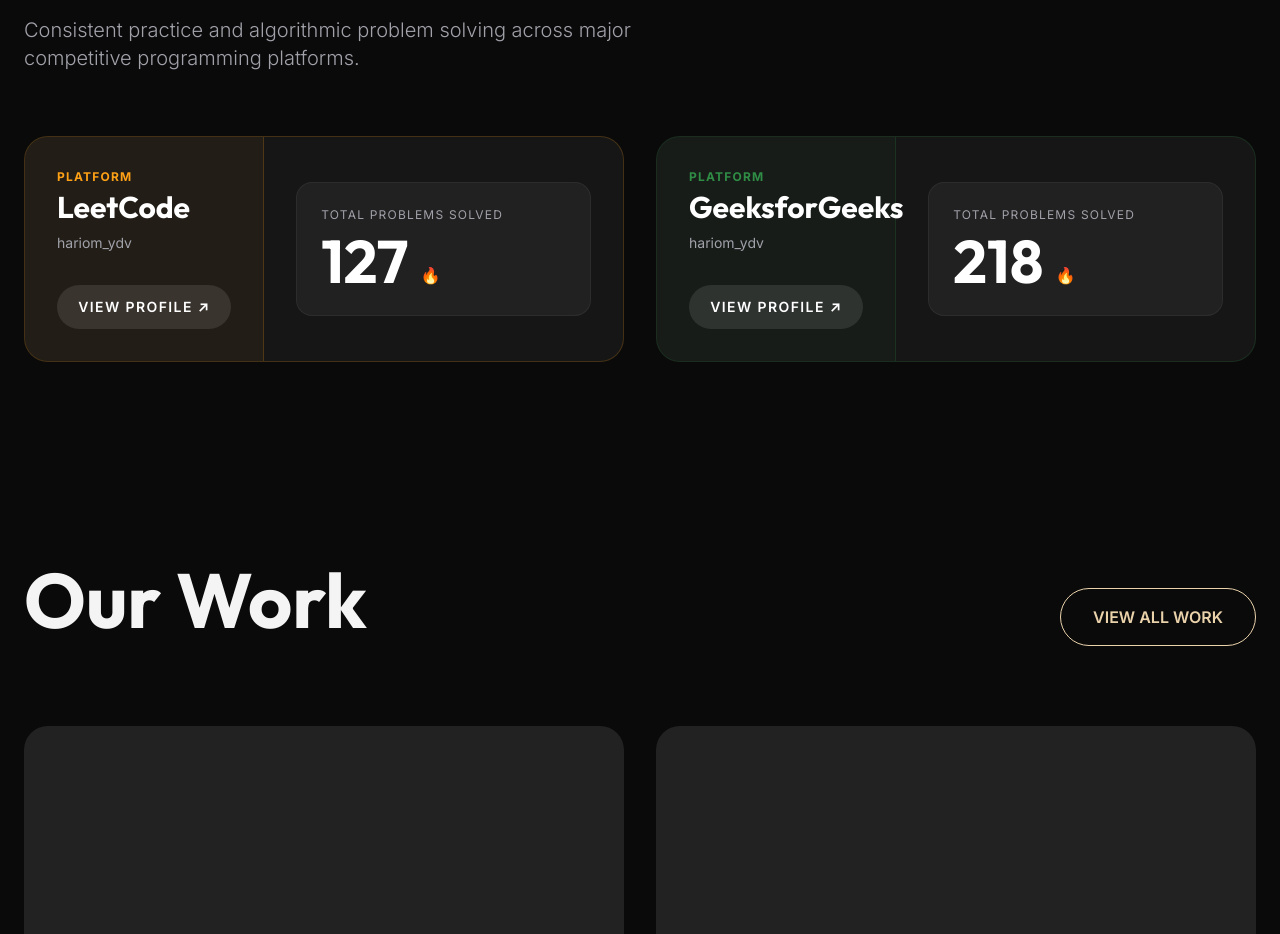
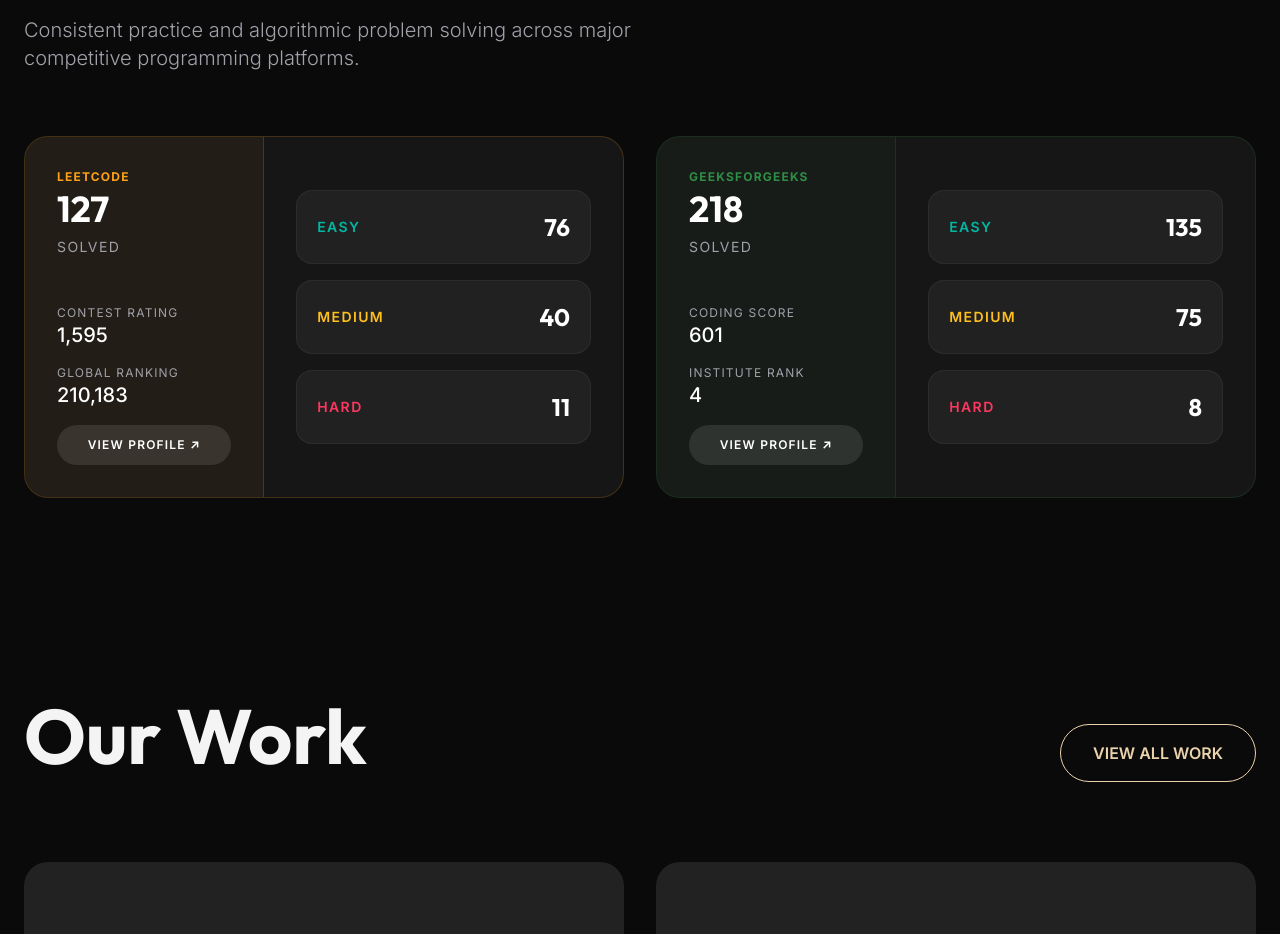
Before and after one commit to Hariom1729/portfolio, a Next.js app: page / in a window 1280 px wide. Shown: the part 1700-2634 px from the top of the page. Built offline with nearby package versions, Linux system fonts and the light colour scheme.

Commit message:
feat: Add detailed problem breakdown and coding ratings to stats section

```diff
--- a/sections/coding-stats.tsx
+++ b/sections/coding-stats.tsx
@@ -6,6 +6,14 @@
     platform: "LeetCode",
     username: "hariom_ydv",
     solved: "127",
+    rating: "1,595",
+    ratingLabel: "Contest Rating",
+    ranking: "210,183",
+    breakdown: {
+      easy: 76,
+      medium: 40,
+      hard: 11
+    },
     color: "text-[#FFA116]",
     borderColor: "border-[#FFA116]/20",
     bgColor: "bg-[#FFA116]/5",
@@ -15,6 +23,15 @@
     platform: "GeeksforGeeks",
     username: "hariom_ydv",
     solved: "218",
+    rating: "601",
+    ratingLabel: "Coding Score",
+    ranking: "4",
+    rankingLabel: "Institute Rank",
+    breakdown: {
+      easy: 135,
+      medium: 75,
+      hard: 8
+    },
     color: "text-[#2f8D46]",
     borderColor: "border-[#2f8D46]/20",
     bgColor: "bg-[#2f8D46]/5",
@@ -38,7 +55,7 @@
           </p>
         </motion.div>
 
-        <div className="grid md:grid-cols-2 gap-8">
+        <div className="grid lg:grid-cols-2 gap-8">
           {profiles.map((profile, i) => (
             <motion.div
               key={profile.platform}
@@ -50,23 +67,37 @@
             >
               <div className={`p-8 md:w-2/5 flex flex-col justify-between border-b md:border-b-0 md:border-r ${profile.borderColor} ${profile.bgColor}`}>
                 <div>
-                  <p className={`text-xs font-bold tracking-widest uppercase mb-1 ${profile.color}`}>Platform</p>
-                  <h3 className="text-3xl font-display font-bold text-white">{profile.platform}</h3>
-                  <p className="text-muted mt-2 text-sm">{profile.username}</p>
+                  <p className={`text-xs font-bold tracking-widest uppercase mb-1 ${profile.color}`}>{profile.platform}</p>
+                  <h3 className="text-4xl font-display font-bold text-white mb-2">{profile.solved}</h3>
+                  <p className="text-muted text-sm uppercase tracking-widest">Solved</p>
                 </div>
-                <div className="mt-8">
-                  <a href={profile.link} target="_blank" rel="noreferrer" className="inline-flex items-center justify-center w-full rounded-full bg-white/10 hover:bg-white/20 transition-colors py-3 text-sm font-semibold uppercase tracking-widest text-white">
+                <div className="mt-12 space-y-4">
+                  <div>
+                    <p className="text-xs uppercase tracking-widest text-muted">{profile.ratingLabel}</p>
+                    <p className="text-xl font-medium text-white">{profile.rating}</p>
+                  </div>
+                  <div>
+                    <p className="text-xs uppercase tracking-widest text-muted">{profile.rankingLabel || 'Global Ranking'}</p>
+                    <p className="text-xl font-medium text-white">{profile.ranking}</p>
+                  </div>
+                  <a href={profile.link} target="_blank" rel="noreferrer" className="mt-4 inline-flex items-center justify-center w-full rounded-full bg-white/10 hover:bg-white/20 transition-colors py-3 text-xs font-semibold uppercase tracking-widest text-white">
                     View Profile ↗
                   </a>
                 </div>
               </div>
-              <div className="p-8 md:w-3/5 flex flex-col justify-center">
-                <div className="bg-white/5 rounded-2xl p-6 border border-white/5">
-                  <p className="text-xs uppercase tracking-widest text-muted mb-2">Total Problems Solved</p>
-                  <div className="flex items-end gap-3">
-                    <span className="text-6xl font-display font-bold text-white leading-none">{profile.solved}</span>
-                    <span className="text-accent mb-1">🔥</span>
-                  </div>
+
+              <div className="p-8 md:w-3/5 flex flex-col justify-center gap-4">
+                <div className="bg-white/5 rounded-2xl p-5 border border-white/5 flex justify-between items-center">
+                  <span className="text-sm font-semibold tracking-widest uppercase text-[#00b8a3]">Easy</span>
+                  <span className="text-2xl font-display font-bold text-white">{profile.breakdown.easy}</span>
+                </div>
+                <div className="bg-white/5 rounded-2xl p-5 border border-white/5 flex justify-between items-center">
+                  <span className="text-sm font-semibold tracking-widest uppercase text-[#ffc01e]">Medium</span>
+                  <span className="text-2xl font-display font-bold text-white">{profile.breakdown.medium}</span>
+                </div>
+                <div className="bg-white/5 rounded-2xl p-5 border border-white/5 flex justify-between items-center">
+                  <span className="text-sm font-semibold tracking-widest uppercase text-[#ff375f]">Hard</span>
+                  <span className="text-2xl font-display font-bold text-white">{profile.breakdown.hard}</span>
                 </div>
               </div>
             </motion.div>
```
